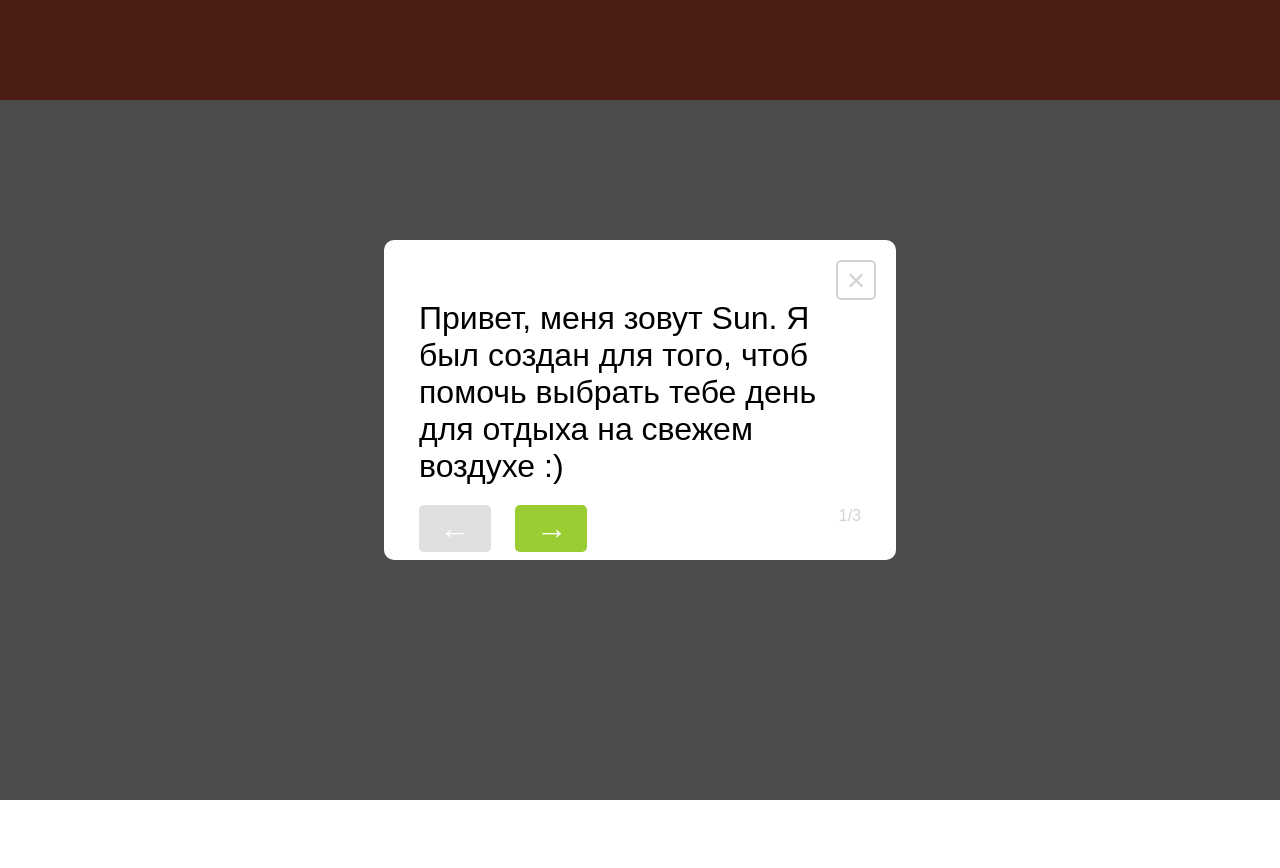
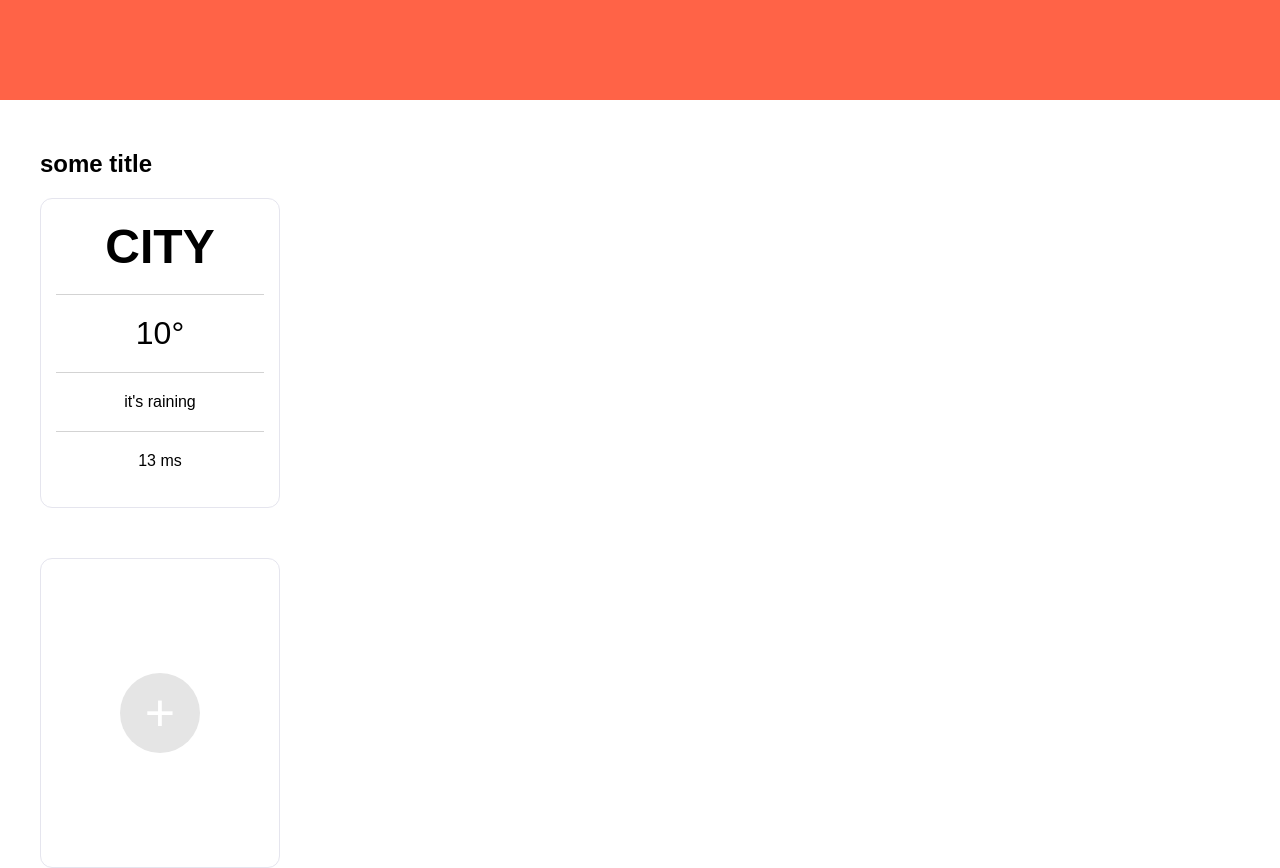
Before and after one commit to zeVACa/weather, a plain HTML site: page index.html in a window 1280 px wide. Before the commit the page ends 800 px from the top, so only its background shows below. Drawn offline with Linux system fonts and the light colour scheme.

Commit message:
make card, style them and prettify JS

```diff
--- a/css/main.css
+++ b/css/main.css
@@ -11,6 +11,19 @@
 header {
    height: 100px;
    background: tomato;
+}
+
+section {
+   padding-top: 50px;
+}
+
+.container {
+   width: 1200px;
+   margin: 0 auto;
+}
+
+h1 {
+   margin-bottom: 20px;
 }
 
 
@@ -91,9 +104,9 @@ header {
    border: none;
    cursor: pointer;
 }
-.popup__next {
+/* .popup__next {
 
-}
+} */
 .popup__back {
    margin-right: 20px;
 }
@@ -108,3 +121,78 @@ header {
 .arrow_active {
    background: yellowgreen;
 }
+
+/* === card === */
+
+.card {
+   width: 20%;
+   height: 310px;
+   padding: 20px 15px;
+   /* margin: 0 55px; */
+   /* display: flex;
+   flex-direction: column;
+   align-items: center; */
+   text-align: center;
+
+   border: 1px solid #e5e5ee;
+   border-radius: 12px;
+   transition: 0.2s ease;
+}
+
+.card:hover {
+   box-shadow: 0 0 10px 2px rgba(233, 233, 233, 0.7);
+}
+
+.card__city {
+   font-size: 48px;
+   text-transform: uppercase;
+   padding-bottom: 20px;
+   border-bottom: 1px solid lightgray;
+}
+
+.card__temperature {
+   font-size: 32px;
+   padding: 20px 0;
+   border-bottom: 1px solid lightgray;
+}
+
+.card__precipitation {
+   padding: 20px 0;
+   border-bottom: 1px solid lightgray;
+}
+
+.card__wind {
+   padding-top: 20px;
+}
+
+/* === new-card === */
+
+.new-card {
+   display: flex;
+   justify-content: center;
+   align-items: center;
+   cursor: pointer;
+}
+
+.new-card__plus {
+   width: 80px;
+   height: 80px;
+   transition: 0.2s ease-out;
+
+
+   background: #e5e5e5;
+   border-radius: 50%;
+
+   font-size: 52px;
+   color: white;
+
+   display: flex;
+   justify-content: center;
+   align-items: center;
+}
+
+.new-card:hover .new-card__plus {
+   transform: rotate(-90deg);
+   background: yellowgreen;
+   cursor: pointer;
+}
--- a/index.html
+++ b/index.html
@@ -10,26 +10,58 @@
 
 <body>
    <header>
-      <!-- <nav class="nav">
+      <div class="container">
+         <!-- <nav class="nav">
          <ul>
             <li class="nav__item">openspace</li>
             <li class="nav__item">from home</li>
          </ul>
       </nav> -->
+      </div>
+
    </header>
 
-   <div class="popup">
+   <!-- <div class="popup">
       <div class="popup__container">
          <p class="popup__text">Привет, меня зовут Sun. Я был создан для того, чтоб помочь выбрать тебе день для отдыха
             на свежем воздухе :)</p>
          <button class="popup__close">&times;</button>
-         <div class="popup__counter-holder"><span class="popup__counter">1</span>/3</div>
+         <div class="popup__counter-holder">
+            <span class="popup__counter">1</span>/<span class="quantity-pages">3</span>
+         </div>
          <div class="popup__arrows">
             <button class="popup__back popup-arrow">&larr;</button>
             <button class="popup__next popup-arrow arrow_active">&rarr;</button>
          </div>
       </div>
-   </div>
+   </div> -->
+
+   <main>
+
+
+      <section class="card-info">
+         <div class="container">
+            <h1>some title</h1>
+            <div class="card">
+               <h3 class="card__city">city</h3>
+               <div class="card__temperature">
+                  <span class="temperature-value">10</span>&deg;
+               </div>
+               <div class="card__precipitation">it's raining</div>
+               <div class="card__wind">13 ms</div>
+            </div>
+         </div>
+      </section>
+
+      <section class="new-cards">
+         <div class="container">
+            <div class="new-card card">
+               <div class="new-card__plus">+</div>
+            </div>
+         </div>
+      </section>
+
+   </main>
 
    <script src="js/app.js"></script>
 </body>
--- a/js/app.js
+++ b/js/app.js
@@ -1,4 +1,4 @@
-
+// === poppup ===
 
 let popup = {
    p: document.querySelector('.popup__text'),
@@ -7,7 +7,6 @@ let popup = {
       'Для того, чтоб я мог помочь тебе, прошу ответить на пару вопросов',
       'ты можешь выбрать найти свой город или выбрать из шорт-листа'
    ],
-   isActive: [[0, 1], [1, 1][1, 0]],
    currentPage: 0,
    buttonNext: document.querySelector('.popup__next'),
    buttonBack: document.querySelector('.popup__back'),
@@ -19,13 +18,6 @@ let popup = {
 
       popup.p.textContent = popup.text[popup.currentPage];
       document.querySelector('.popup__counter').textContent = popup.currentPage + 1;
-
-      // if (popup.isActive[popup.currentPage][0] && popup.currentPage <= popup.isActive.length) {
-      //    popup.buttonBack.classList.add('arrow_active');
-      //    console.log(1);
-      // } else {
-      //    popup.buttonBack.classList.remove('arrow_acive');
-      // }
 
       if (popup.currentPage === popup.text.length - 1)
          popup.buttonNext.classList.remove('arrow_active');
@@ -56,29 +48,10 @@ let popup = {
    }
 }
 
+document.querySelector('.quantity-pages').textContent = popup.text.length;
+
 popup.buttonNext.onclick = popup.toNextPage;
 popup.buttonBack.onclick = popup.toEarlyPage;
 popup.closeButton.onclick = popup.toClose;
 
-// .popup.bac
-
-// i = 0;
-// document.querySelector('.popup__next').onclick = () => {
-//    if (i < popup.text.length - 1)
-//       i++;
-
-//    document.querySelector('.popup__text').textContent = popup.text[i];
-// }
-
-// if (popup.isActive[i][0]) {
-//    document.querySelector('.popup__next').classList.add('active');
-// } else {
-//    document.querySelector('.popup__next').classList.remove('active');
-// }
-
-// document.querySelector('.popup__back').onclick = () => {
-//    if (i > 0)
-//       i--;
-
-//    document.querySelector('.popup__text').textContent = popup.text[i];
-// }
+//
```
